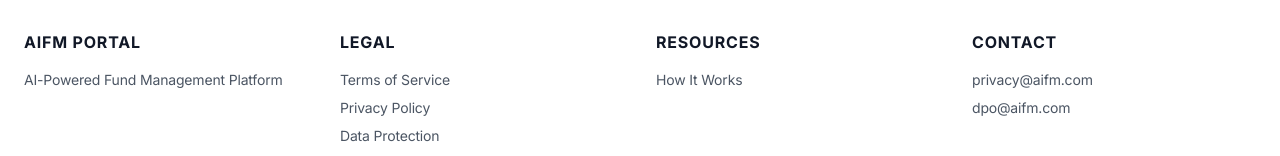
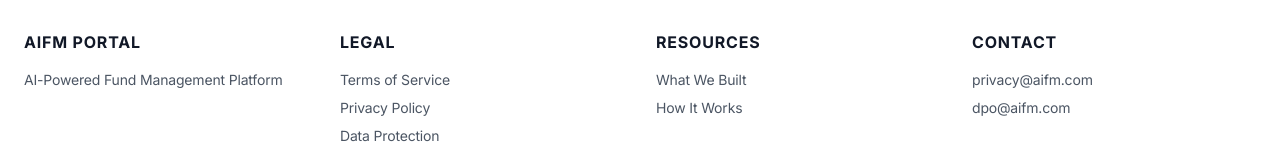
Before and after one commit to chgenberg/AIFM, a Next.js app in the folder apps/web/: page / in a window 1280 px wide. Shown: the part 894-1050 px from the top of the page. Built offline with nearby package versions, Linux system fonts and the light colour scheme; no server answers.

Commit message:
feat: Add link to About page in footer

```diff
--- a/apps/web/src/components/Footer.tsx
+++ b/apps/web/src/components/Footer.tsx
@@ -49,6 +49,11 @@ export function Footer() {
           <div>
             <h3 className="font-bold text-gray-900 mb-4">Resources</h3>
             <ul className="space-y-2 text-sm">
+              <li>
+                <Link href="/about" className="text-gray-600 hover:text-gray-900 transition">
+                  What We Built
+                </Link>
+              </li>
               <li>
                 <Link href="/how-it-works" className="text-gray-600 hover:text-gray-900 transition">
                   How It Works
```
